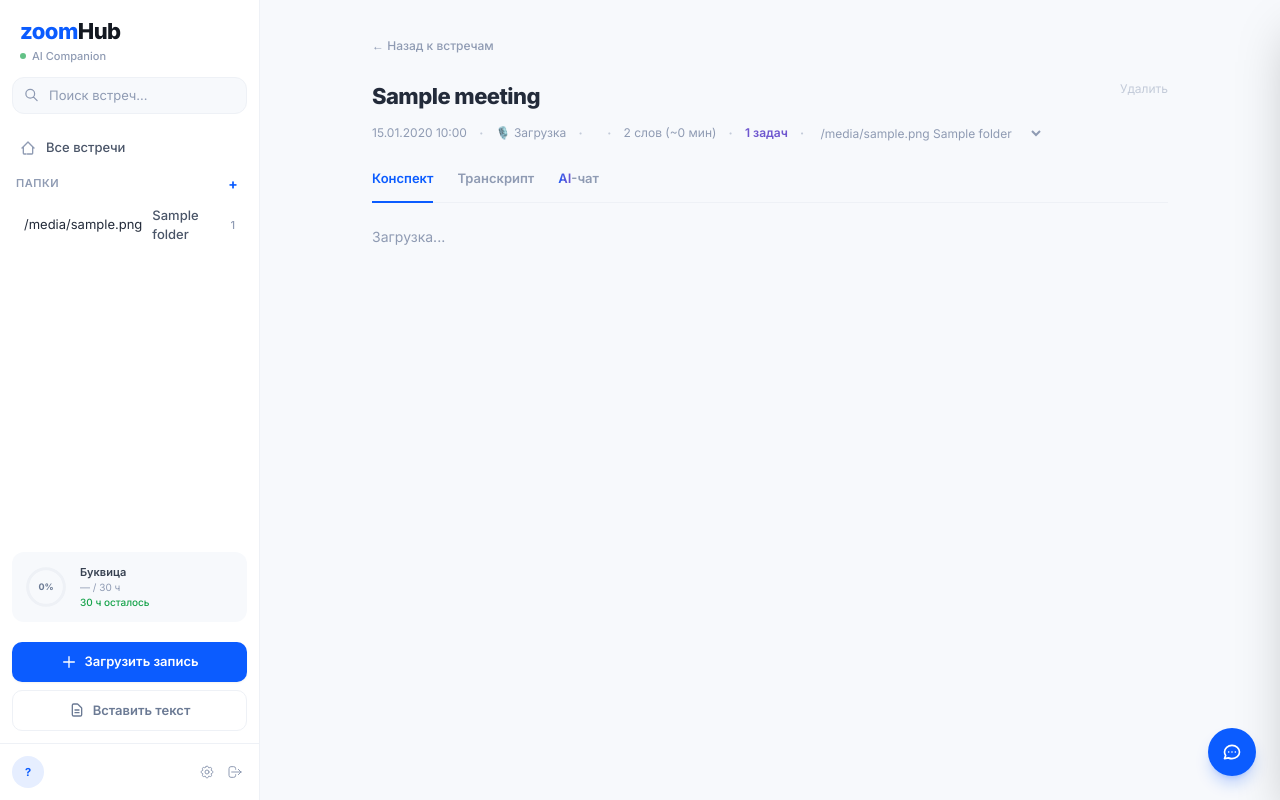
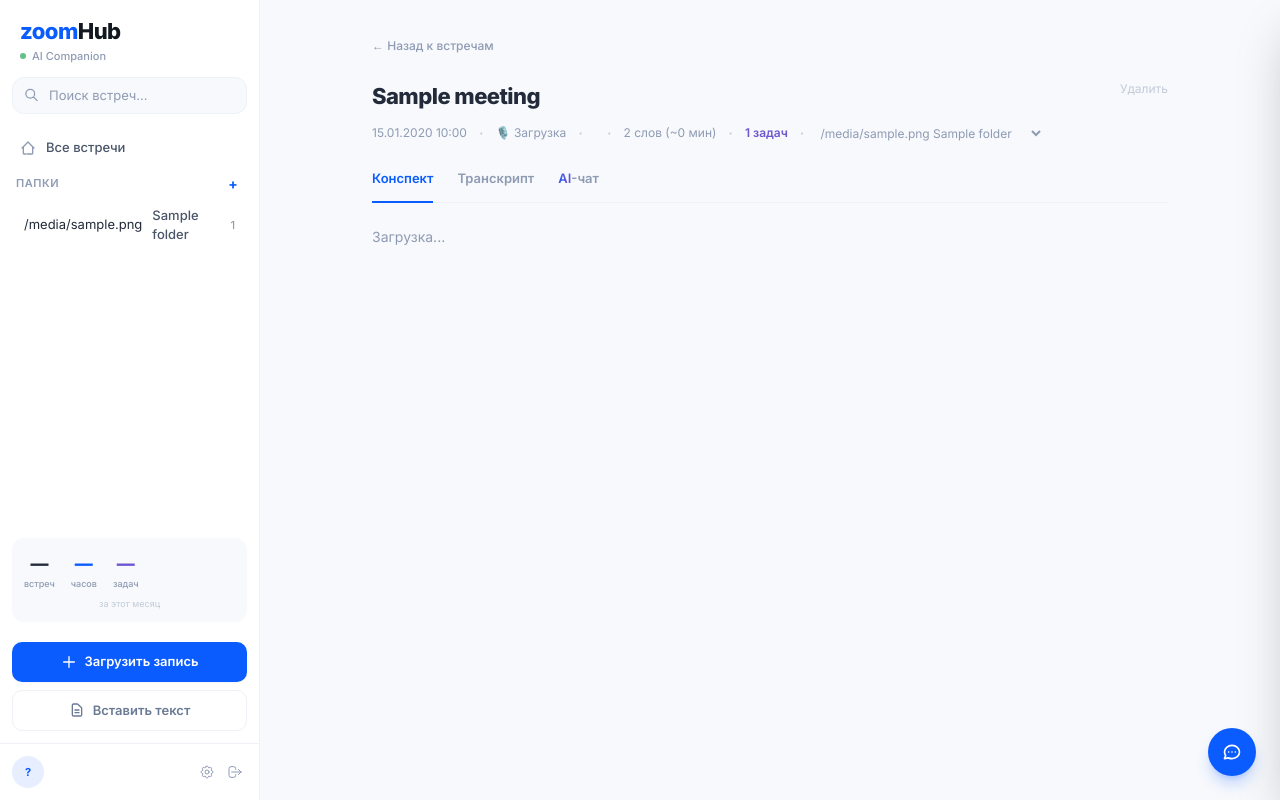
Before and after one commit to OlmasKotaullin/zoomhub, a Python web app: template app/templates/meeting.html in a window 1280 px wide. Run offline with Jinja, Linux system fonts and the light colour scheme; the template is opened without the code that fills it: most values are stand-ins (such as "Sample title", 1, 10 or a date in 2020); some libraries are stand-ins or nearby versions.

Commit message:
Replace Bukvitsa widget with personal monthly stats
- /api/my-stats: per-user meetings count, hours, tasks this month
- Sidebar widget shows 3 metrics instead of shared Bukvitsa limit
- Each user now has their own Bukvitsa (local agent), shared stats irrelevant

Co-Authored-By: Claude Opus 4.6 (1M context) <noreply@anthropic.com>

```diff
--- a/app/templates/base.html
+++ b/app/templates/base.html
@@ -143,42 +143,33 @@
         </div>
       </div>
 
-      <!-- Буквица usage -->
-      <div class="px-3 pb-2" id="bukvitsaWidget">
+      <!-- Monthly stats -->
+      <div class="px-3 pb-2" id="statsWidget">
         <div class="bg-g-50 rounded-xl p-3">
-          <div class="flex items-center gap-3">
-            <div class="relative flex-shrink-0">
-              <svg viewBox="0 0 36 36" class="w-11 h-11 -rotate-90">
-                <circle cx="18" cy="18" r="15" fill="none" stroke="#eef1f6" stroke-width="2.5"/>
-                <circle id="bkvCircle" cx="18" cy="18" r="15" fill="none" stroke="url(#bkvGrad)" stroke-width="2.5"
-                  stroke-dasharray="94.2" stroke-dashoffset="94.2" stroke-linecap="round"/>
-                <defs><linearGradient id="bkvGrad"><stop offset="0%" stop-color="#16a34a"/><stop offset="100%" stop-color="#4ade80"/></linearGradient></defs>
-              </svg>
-              <span id="bkvPct" class="absolute inset-0 flex items-center justify-center text-[9px] font-bold text-g-500">0%</span>
+          <div class="flex items-center gap-4">
+            <div class="text-center min-w-0">
+              <p id="statMeetings" class="text-[18px] font-extrabold text-g-800">—</p>
+              <p class="text-[9px] text-g-400 font-medium">встреч</p>
             </div>
-            <div class="min-w-0">
-              <p class="text-[11px] font-semibold text-g-700">Буквица</p>
-              <p id="bkvHours" class="text-[10px] text-g-400">— / 30 ч</p>
-              <p id="bkvLeft" class="text-[10px] text-ok font-medium">30 ч осталось</p>
+            <div class="text-center min-w-0">
+              <p id="statHours" class="text-[18px] font-extrabold text-zoom">—</p>
+              <p class="text-[9px] text-g-400 font-medium">часов</p>
+            </div>
+            <div class="text-center min-w-0">
+              <p id="statTasks" class="text-[18px] font-extrabold text-ai">—</p>
+              <p class="text-[9px] text-g-400 font-medium">задач</p>
             </div>
           </div>
+          <p class="text-[9px] text-g-300 text-center mt-1.5">за этот месяц</p>
         </div>
       </div>
 
       <script>
       (function() {
-        fetch('/api/bukvitsa-usage').then(r => r.json()).then(d => {
-          const total = 94.2;
-          const offset = total - (total * d.percent / 100);
-          document.getElementById('bkvCircle').style.cssText = 'stroke-dashoffset:'+offset+';transition:stroke-dashoffset 1s ease';
-          document.getElementById('bkvPct').textContent = d.percent + '%';
-          document.getElementById('bkvHours').textContent = d.used_hours.toFixed(1) + ' / ' + d.limit_hours + ' ч';
-          document.getElementById('bkvLeft').textContent = d.left_hours.toFixed(1) + ' ч осталось';
-          if (d.percent > 80) {
-            document.getElementById('bkvLeft').className = 'text-[10px] text-warn font-medium';
-            document.querySelector('#bkvGrad stop').setAttribute('stop-color', '#f59e0b');
-            document.querySelector('#bkvGrad stop:last-child').setAttribute('stop-color', '#fbbf24');
-          }
+        fetch('/api/my-stats').then(r => r.json()).then(d => {
+          document.getElementById('statMeetings').textContent = d.meetings;
+          document.getElementById('statHours').textContent = d.hours;
+          document.getElementById('statTasks').textContent = d.tasks;
         }).catch(() => {});
       })();
       </script>
```
Also changed, not shown: app/routers/zoom.py (+17 -16 lines).
